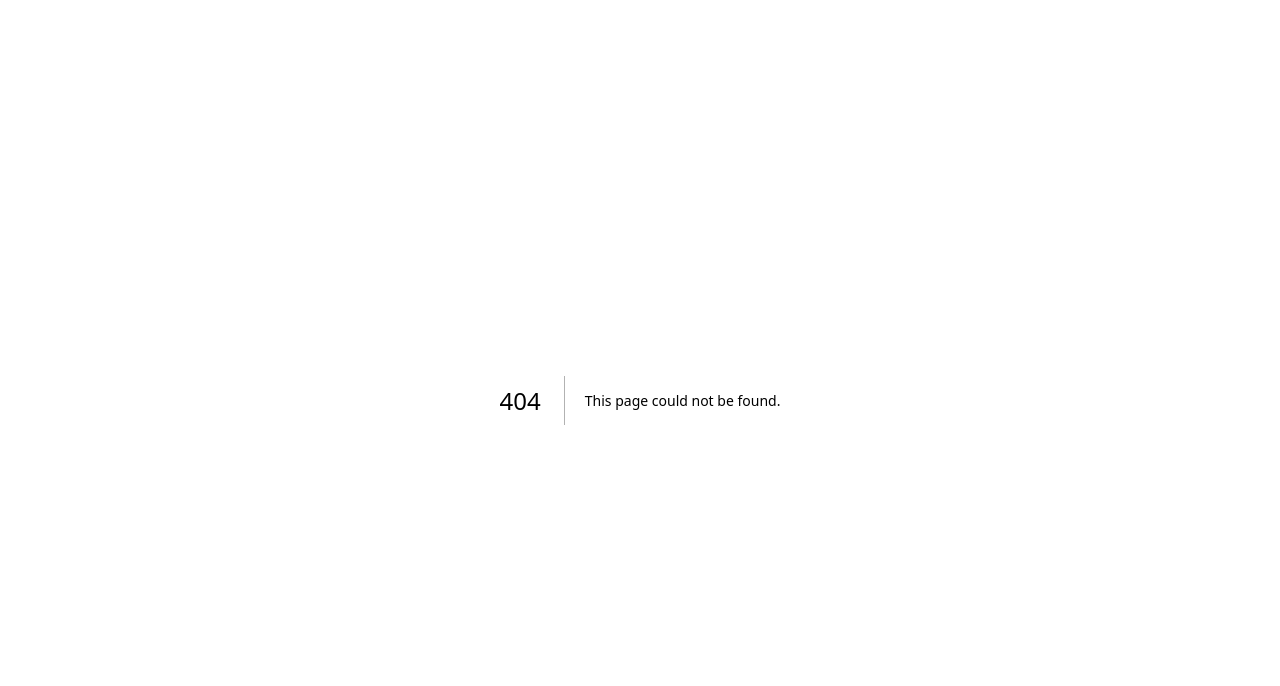
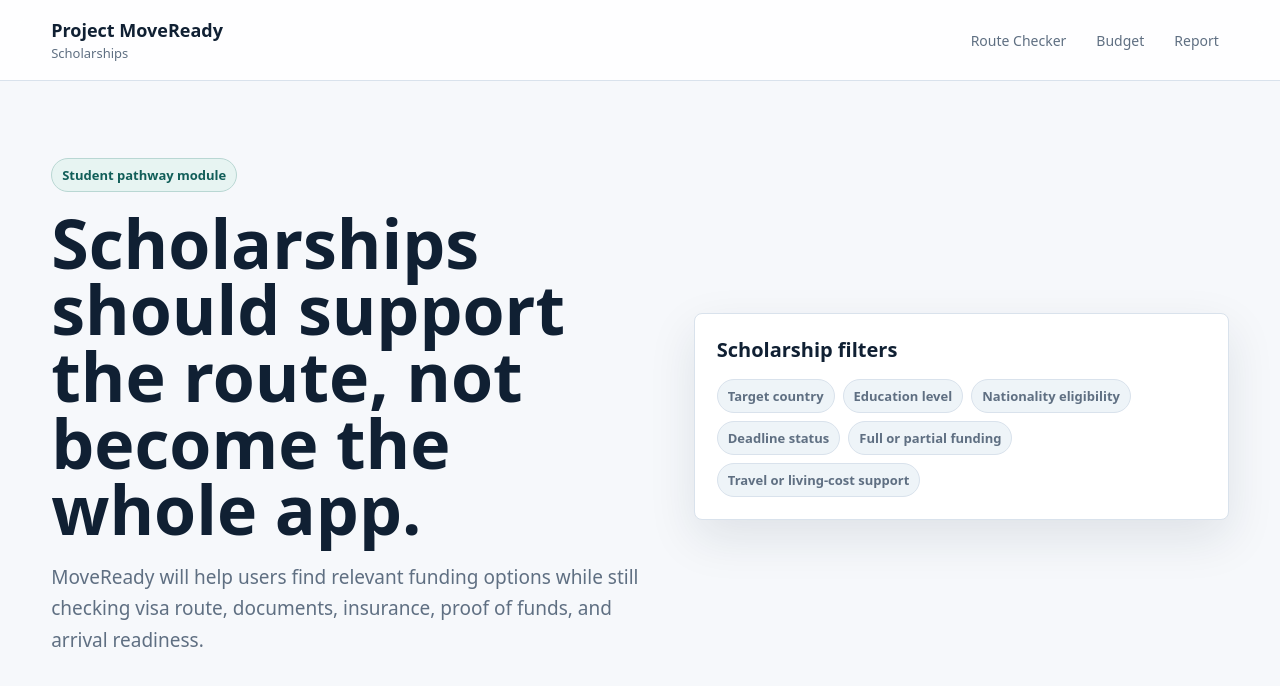
Before and after one commit to SirBM201/SirBM201-moveready-frontend, a Next.js app: page /scholarships in a window 1280 px wide. Before the commit this address had no page. Shown: the top 686 px of the page. Built offline with nearby package versions, Linux system fonts and the light colour scheme.

Commit message:
Add scholarships page

```diff
--- /dev/null
+++ b/app/scholarships/page.tsx
@@ -0,0 +1,27 @@
+const scholarshipFilters = [
+  "Target country",
+  "Education level",
+  "Nationality eligibility",
+  "Deadline status",
+  "Full or partial funding",
+  "Travel or living-cost support",
+];
+
+export default function ScholarshipsPage() {
+  return (
+    <main className="page-shell">
+      <header className="topbar"><a className="brand" href="/"><strong>Project MoveReady</strong><span>Scholarships</span></a><nav className="nav"><a href="/route-checker">Route Checker</a><a href="/budget-calculator">Budget</a><a href="/report-preview">Report</a></nav></header>
+      <section className="hero-band">
+        <div className="hero-copy">
+          <span className="eyebrow">Student pathway module</span>
+          <h1>Scholarships should support the route, not become the whole app.</h1>
+          <p className="lede">MoveReady will help users find relevant funding options while still checking visa route, documents, insurance, proof of funds, and arrival readiness.</p>
+        </div>
+        <aside className="workflow-panel">
+          <h2>Scholarship filters</h2>
+          <div className="badge-row">{scholarshipFilters.map((item) => <span className="badge" key={item}>{item}</span>)}</div>
+        </aside>
+      </section>
+    </main>
+  );
+}
```
